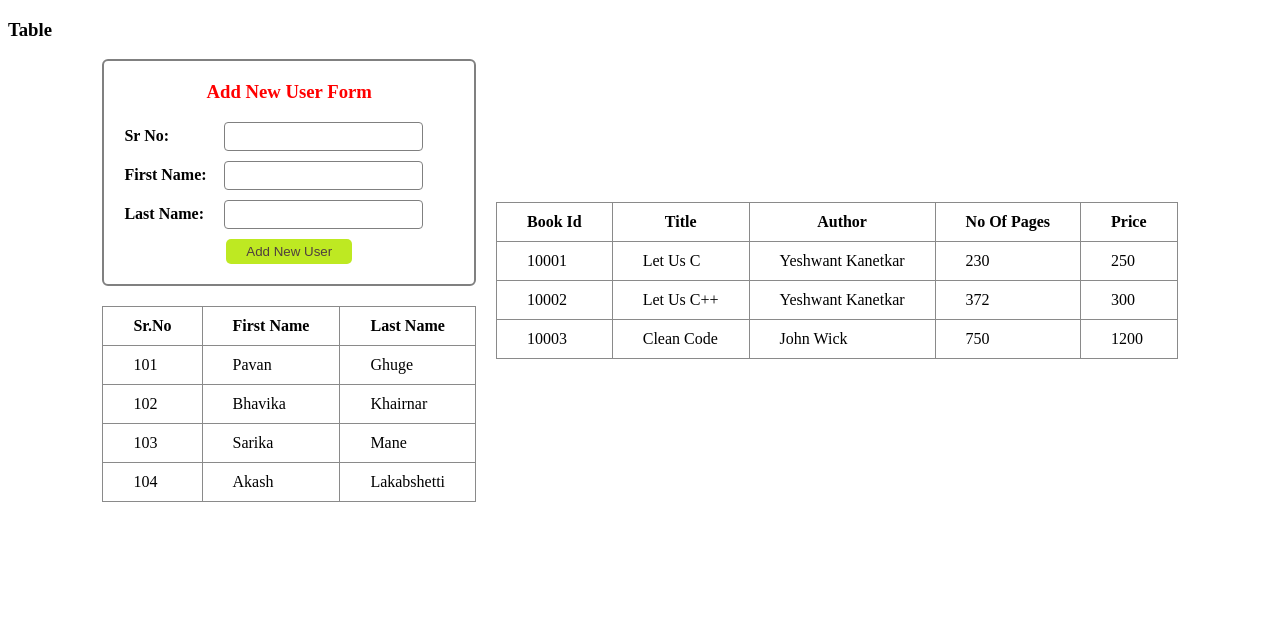
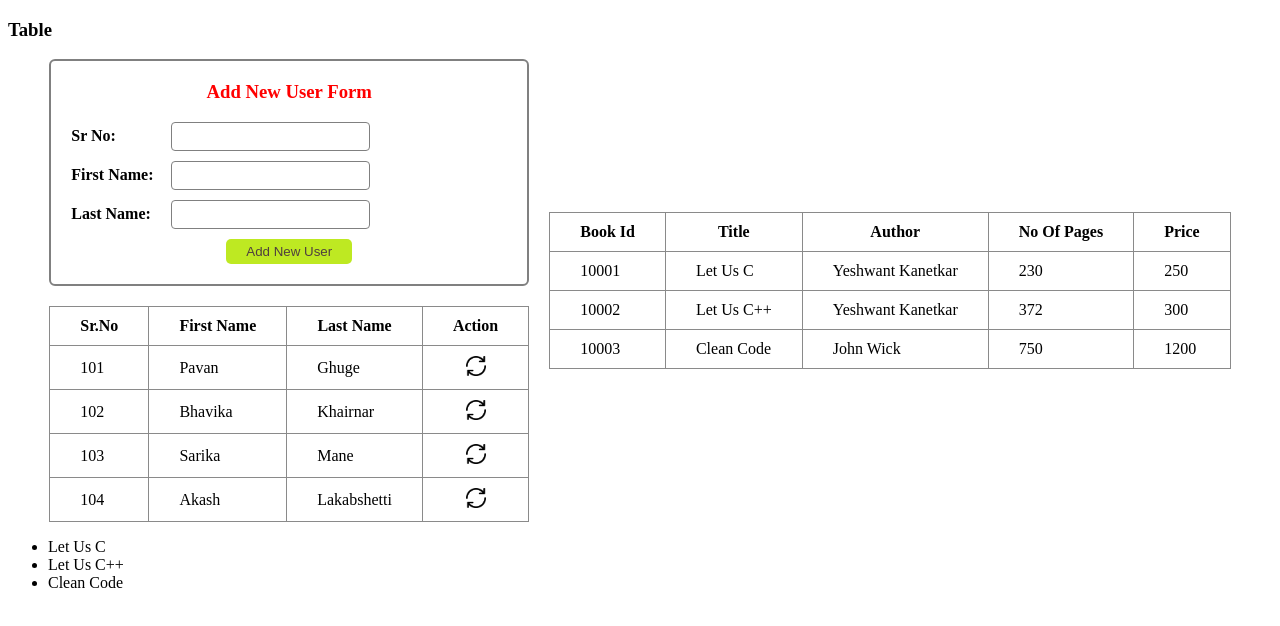
Before and after one commit to traintechno1/React-Weekend-25, a React (Vite) app in the folder react-learning/: page / in a window 1280 px wide. Shown: the top 626 px of the page. Built offline with nearby package versions, Linux system fonts and the light colour scheme.

Commit message:
Update User with static data functionality with unique user id check and toast service intergation

```diff
--- a/react-learning/package.json
+++ b/react-learning/package.json
@@ -11,7 +11,8 @@
   },
   "dependencies": {
     "react": "^18.3.1",
-    "react-dom": "^18.3.1"
+    "react-dom": "^18.3.1",
+    "react-toastify": "^10.0.6"
   },
   "devDependencies": {
     "@eslint/js": "^9.11.1",
--- a/react-learning/src/components/GrowTable.jsx
+++ b/react-learning/src/components/GrowTable.jsx
@@ -1,9 +1,14 @@
 
 import { useState } from 'react';
+import UpdateIcon from '../assets/images/update-icon.png';
 import '../css/GrowTable.css';
 
+import { ToastContainer, toast } from 'react-toastify';
+import 'react-toastify/dist/ReactToastify.css';
+
+
 const GrowTable = () =>{
-    let [tableData, setTableData] = useState([
+    let [userData, setUserData] = useState([
         {
             srNo: 101,
             firstName: 'Pavan',
@@ -25,6 +30,8 @@ const GrowTable = () =>{
             lastName: 'Lakabshetti'
         },
     ]);
+
+    const [isInEditMode, setIsInEditMode] = useState(false);
 
     const [books, setBooks] = useState(
         [
@@ -60,8 +67,54 @@ const GrowTable = () =>{
 
     const addUser = (event) =>{
         event.preventDefault();
+        console.log(formData);
         if(formData.srNo && formData.firstName && formData.lastName){
-            setTableData([...tableData, formData]);
+            if(isInEditMode){
+                // Edit Existing User case
+                let updateUser = {
+                    srNo: formData.srNo,
+                    firstName : formData.firstName,
+                    lastName: formData.lastName
+                }
+                setUserData((prevUsers)=>
+                    prevUsers.map(user=>{
+                        if(user.srNo === formData.srNo){
+                            return { ...user, ...updateUser }
+                        }
+                        else{
+                            return user;
+                        }
+                    })
+                )
+                setIsInEditMode(false);
+            }
+            else{
+                // Add New user case
+
+
+                // to check whether sr no is unique
+
+                let srNo = +formData.srNo;
+
+                let userIndex = userData.findIndex(user=> +user.srNo === srNo);
+                console.log(userIndex);
+                if(userIndex === -1 ){
+                    setUserData([...userData, formData]);
+                }
+                else{
+                    toast.error(`User with ${formData.srNo} already exist`, {
+                        position: "top-right",
+                        autoClose: 5000,
+                        hideProgressBar: false,
+                        closeOnClick: true,
+                        pauseOnHover: true,
+                        draggable: true,
+                        progress: undefined,
+                        theme: "light",
+                    });
+                    return;
+                }
+            }
             setFormData({
                 srNo: '',
                 firstName: '',
@@ -77,14 +130,22 @@ const GrowTable = () =>{
         })
     }
 
+    const updateUser = (user) =>{
+        setIsInEditMode(true);
+        setFormData(user);
+    }
+
     return(
         <>
             <h3>Table</h3>
 
             <div className='flex-center'>
+                {/* User Section */}
                 <div>
+
+                    {/* Add User Form */}
                     <div className='form-container'>
-                        <h3 className='h3'>Add New User Form</h3>
+                        <h3 className='h3'>{isInEditMode ? 'Edit' : 'Add New'} User Form</h3>
                         <form>
                             <div className='field-container'>
                                 <label htmlFor="" className='label'>Sr No:</label>
@@ -93,7 +154,9 @@ const GrowTable = () =>{
                                     type="number"
                                     name='srNo'
                                     value={formData.srNo}
-                                    onChange={handleValueChange} />
+                                    onChange={handleValueChange}
+                                    readOnly={isInEditMode}
+                                />
                             </div>
 
                             <div className='field-container'>
@@ -118,11 +181,13 @@ const GrowTable = () =>{
 
                             <div className='flex-center'>
                                 <button onClick={addUser} className='add-btn'>
-                                    Add New User
+                                    {isInEditMode ? 'Edit' : 'Add New'} User
                                 </button>
                             </div>
                         </form>
                     </div>
+
+                    {/* User Details Table */}
 
                     <table className="grow-table">
                         <thead>
@@ -130,21 +195,27 @@ const GrowTable = () =>{
                                 <th className='th'>Sr.No</th>
                                 <th className='th'>First Name</th>
                                 <th className='th'>Last Name</th>
+                                <th className='th'>Action</th>
                             </tr>
                         </thead>
                         <tbody>
                         {
-                            tableData.map((tableRow, index)=>{
+                            userData.map((user, index)=>{
                                 return(
                                     <tr className='tr' key={index}>
                                         <td className='td'>
-                                            {tableRow.srNo}
+                                            {user.srNo}
                                         </td>
                                         <td className='td'>
-                                            { tableRow.firstName}
+                                            { user.firstName}
                                         </td>
                                         <td className='td'>
-                                            {tableRow.lastName}
+                                            {user.lastName}
+                                        </td>
+                                        <td className='flex-center update-btn-cell'>
+                                            <button className='update-btn' onClick={()=> updateUser(user)}>
+                                                <img src={UpdateIcon} alt="Update Icon" className='update-icon' />
+                                            </button>
                                         </td>
                                     </tr>
                                 )
@@ -154,6 +225,7 @@ const GrowTable = () =>{
                     </table>
                 </div>
 
+                {/* Book Details Table */}
                 <table className="grow-table">
                     <thead>
                         <tr className='tr'>
@@ -192,6 +264,16 @@ const GrowTable = () =>{
                 </table>
             </div>
 
+            <ul>
+                {
+                    books.map(book=>{
+                        return <li>{book.title}</li>
+                    })
+                }
+            </ul>
+
+            <ToastContainer />
+
         </>
     )
 }
--- a/react-learning/src/css/GrowTable.css
+++ b/react-learning/src/css/GrowTable.css
@@ -57,3 +57,19 @@
     text-align: center;
     color: red;
 }
+
+.update-btn-cell{
+    padding: 10px;
+}
+
+.update-btn{
+    border: none;
+    padding: 0;
+    background: transparent;
+    cursor: pointer;
+}
+
+.update-icon{
+    height: 20px;
+    width: 20px;
+}
```
Also changed, not shown: react-learning/src/assets/images/update-icon.png (added), 1 other file (tests, documents, lock files or other folders).
